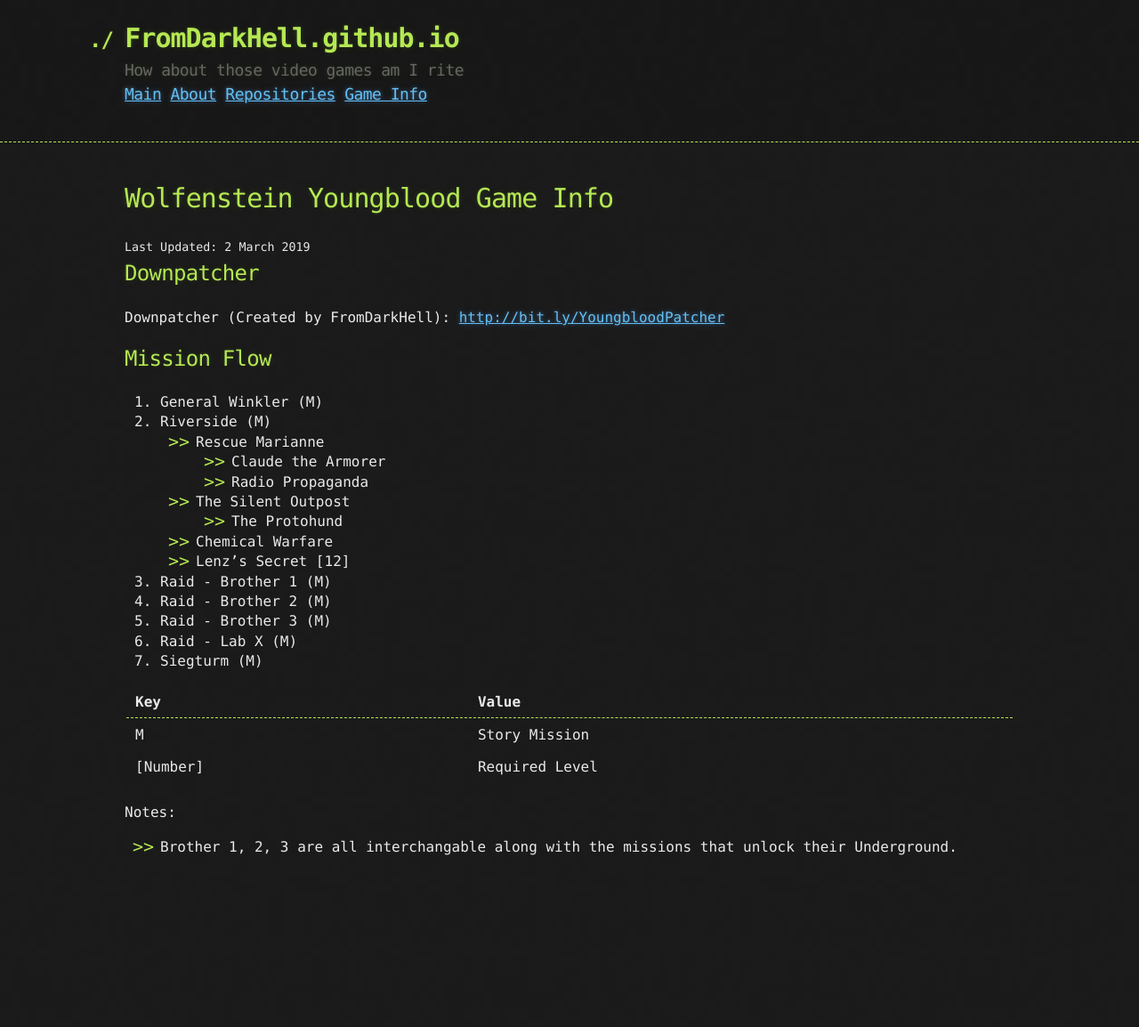
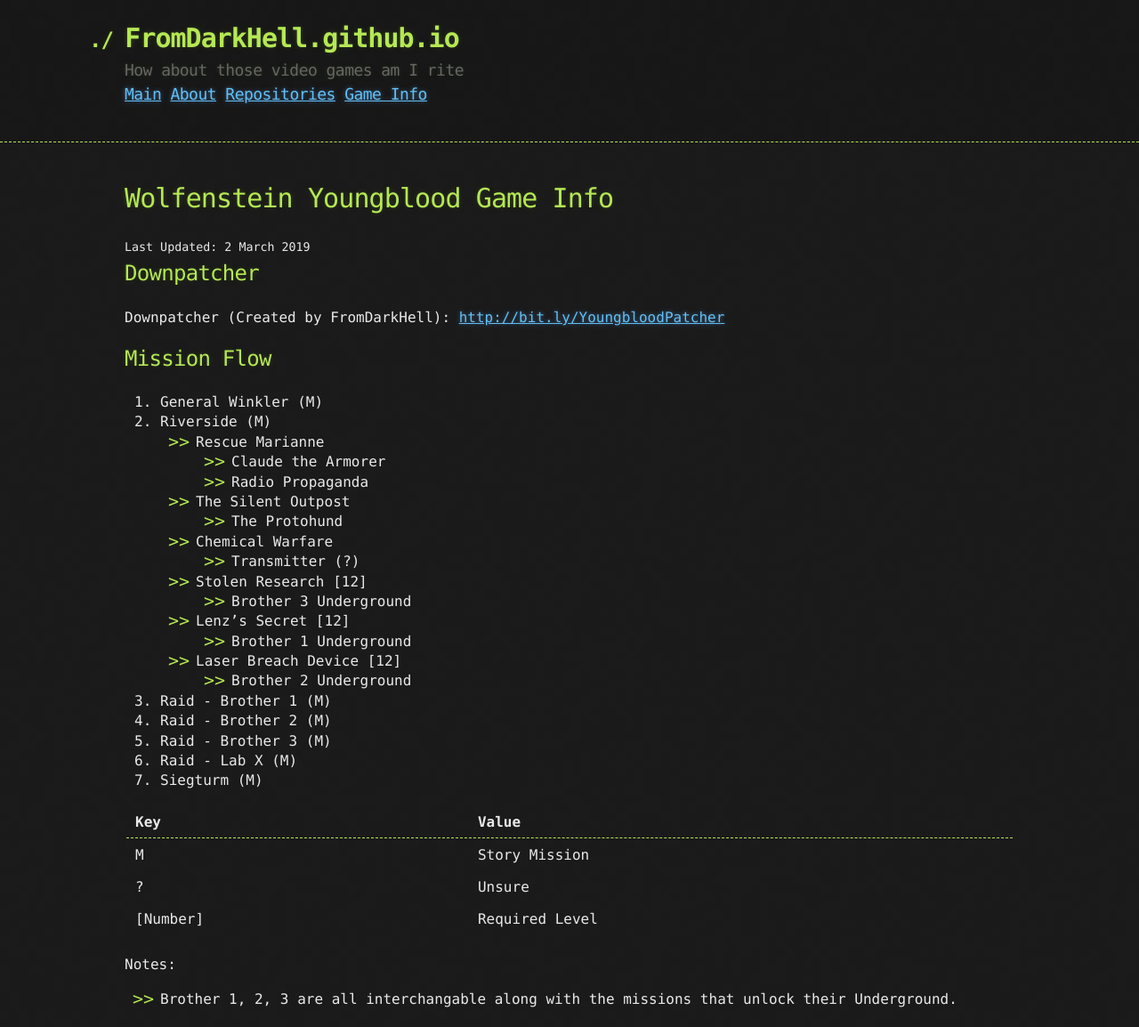
Before and after one commit to FromDarkHell/FromDarkHell.github.io, a Jekyll site: the page built from _posts/gameInfo/2019-3-2-Wolfenstein-Youngblood.md, in a window 1280 px wide. Shown: the whole page at 89% size. Built offline with Jekyll 4.4.1, drawn with Linux system fonts in a browser that asks for light colours; before the commit the page ends 984 px from its top, so only the background shows below that.

Commit message:
More! Missions

```diff
--- a/_posts/gameInfo/2019-3-2-Wolfenstein-Youngblood.md
+++ b/_posts/gameInfo/2019-3-2-Wolfenstein-Youngblood.md
@@ -17,7 +17,13 @@
    - The Silent Outpost
       * The Protohund
    - Chemical Warfare
+      * Transmitter (?)
+   - Stolen Research [12]
+      * Brother 3 Underground
    - Lenz's Secret [12]
+      * Brother 1 Underground
+   - Laser Breach Device [12]
+      * Brother 2 Underground
 3. Raid - Brother 1 (M)
 4. Raid - Brother 2 (M)
 5. Raid - Brother 3 (M)
@@ -27,6 +33,7 @@
 | Key      | Value          |
 |----------|----------------|
 | M        | Story Mission  |
+| ?        | Unsure         |
 | [Number] | Required Level |
 
 Notes:
```
